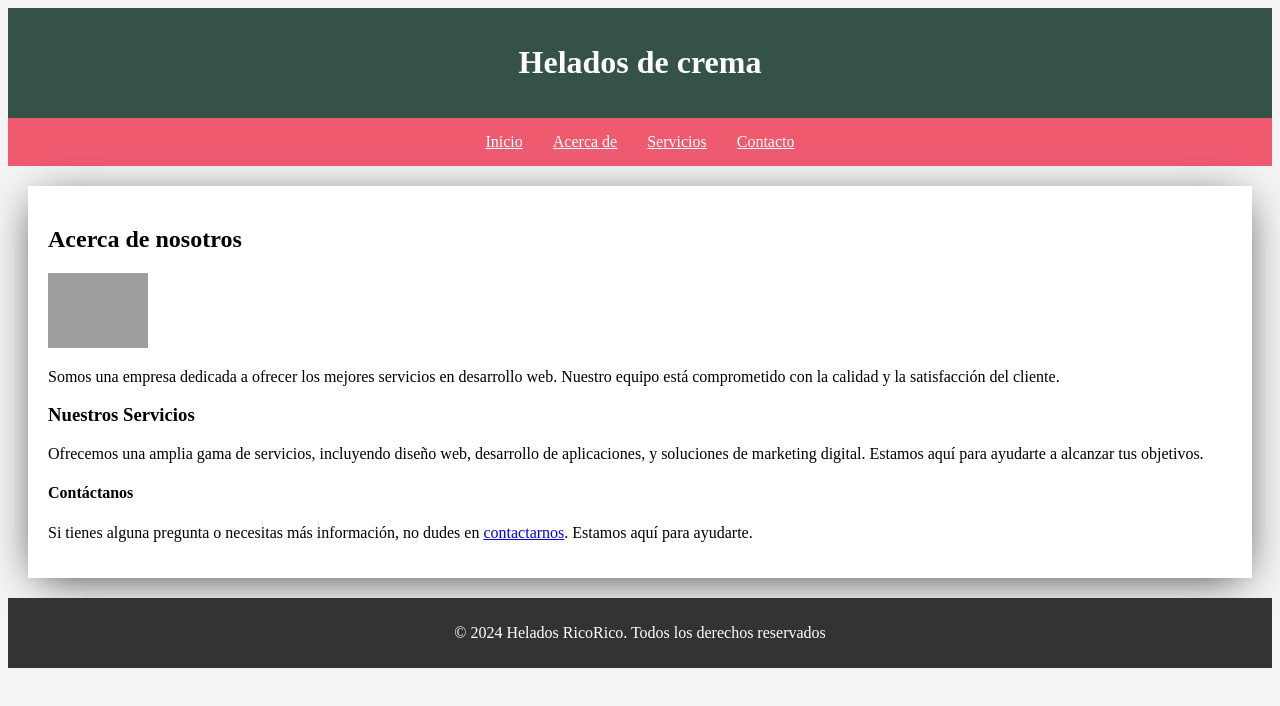
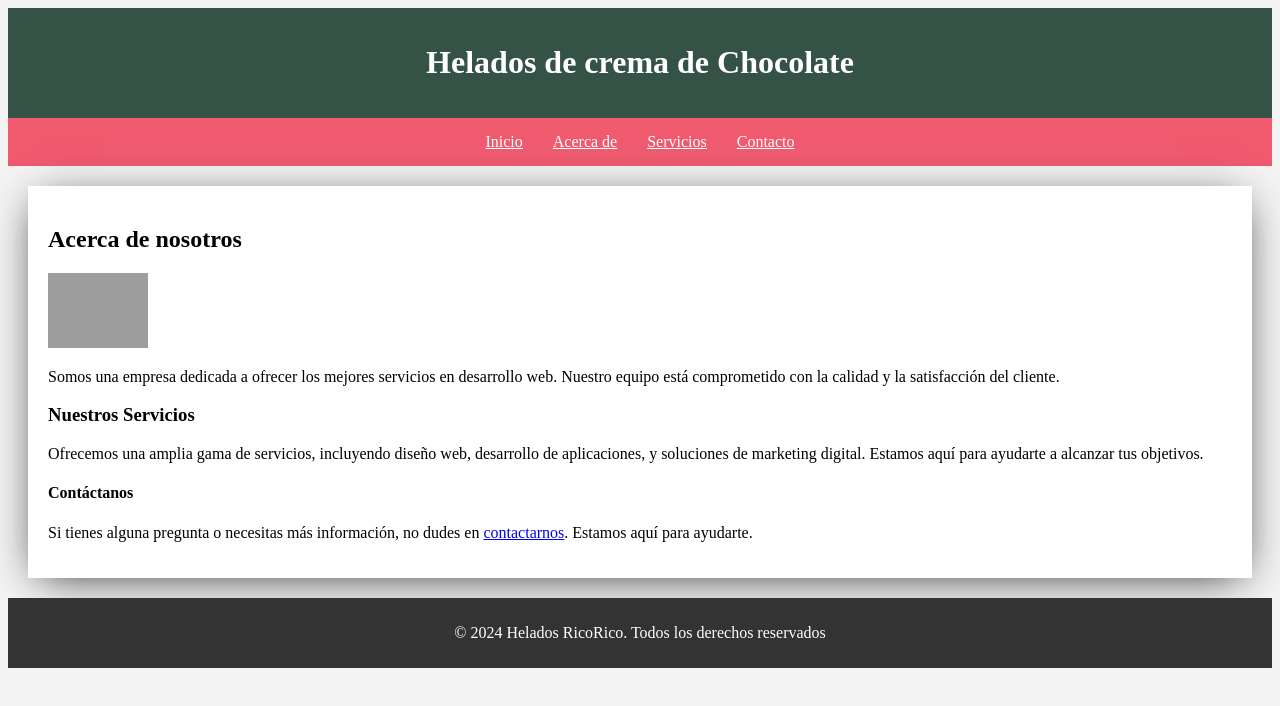
Before and after one commit to KarinnaMnz/helados-cremoso, a plain HTML site: page index.html in a window 1280 px wide. Drawn offline with Linux system fonts and the light colour scheme; grey boxes are pictures that could not be loaded.

Commit message:
Update index.html

```diff
--- a/index.html
+++ b/index.html
@@ -44,7 +44,7 @@
 <body>
     <!-- Esta linea es para el usuario -->
     <header>
-        <h1>Helados de crema</h1>
+        <h1>Helados de crema de Chocolate</h1>
     </header>
     <nav>
         <a href="#inicio">Inicio</a>
```
